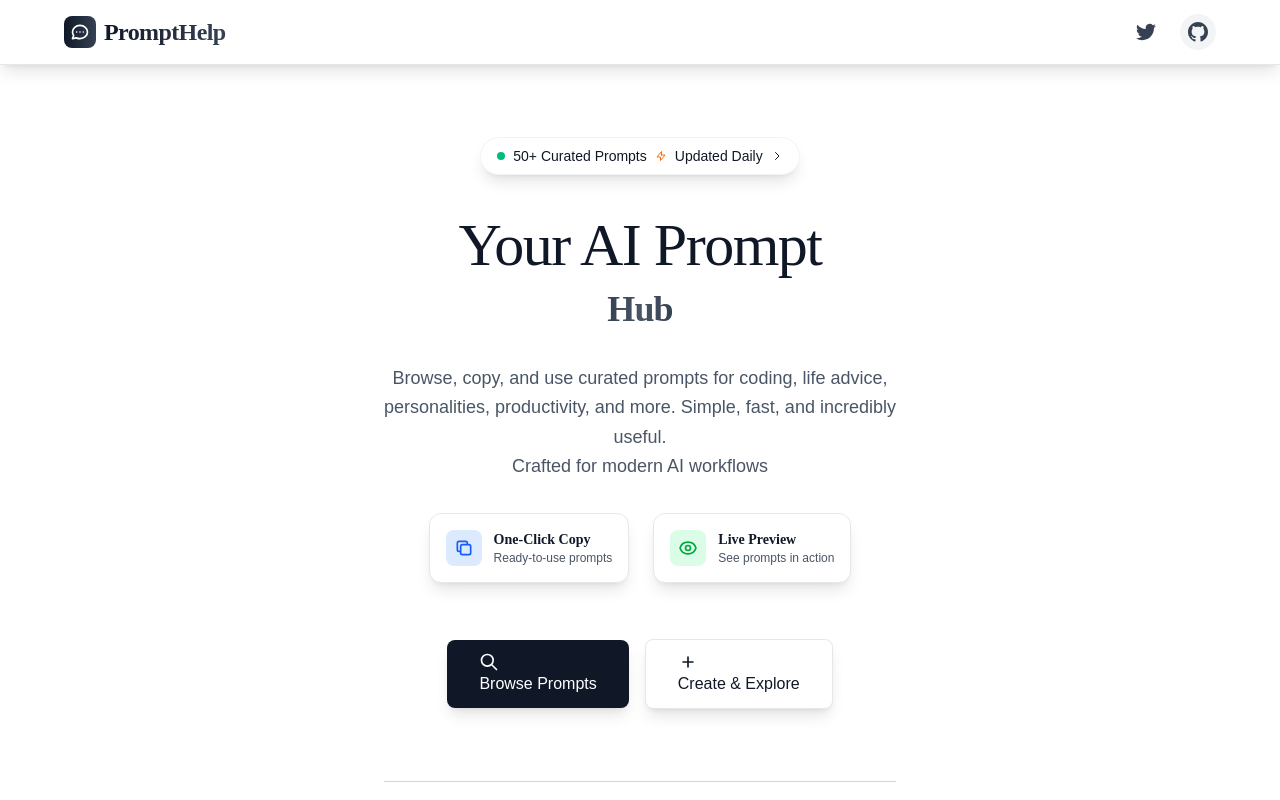
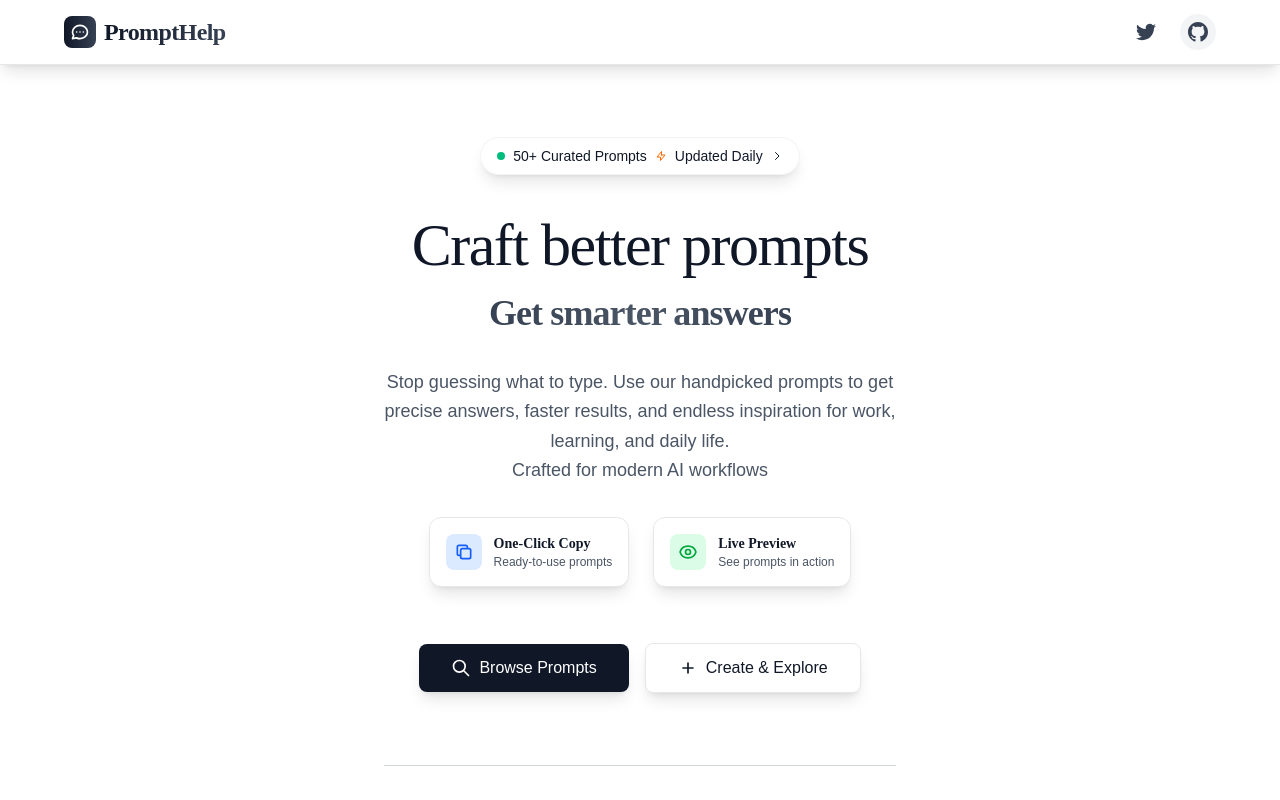
Before and after one commit to creation22/Prompthelp, a React (Vite) app: page / in a window 1280 px wide. Shown: the top 800 px of the page. Built offline with nearby package versions, Linux system fonts and the light colour scheme; a web font is replaced by a local one.

Commit message:
home done

```diff
--- a/src/components/Home.jsx
+++ b/src/components/Home.jsx
@@ -40,22 +40,22 @@ const Home = () => {
 
           {/* Main heading */}
           <div className="mb-6 sm:mb-8">
-            <h1 className="text-3xl sm:text-4xl md:text-5xl lg:text-6xl font-bold tracking-tight mb-1 sm:mb-3">
+  <h1 className="text-3xl sm:text-4xl md:text-5xl lg:text-6xl font-bold tracking-tight mb-2 sm:mb-4">
     <span className="font-medium text-gray-900">
-                 Your AI Prompt
+      Craft better prompts
     </span>
   </h1>
   <h2 className="text-2xl sm:text-3xl md:text-4xl lg:text-4xl font-bold tracking-tight">
     <span className="bg-gradient-to-r from-gray-700 via-gray-600 to-gray-700 bg-clip-text text-transparent leading-tight">
-               Hub
+      Get smarter answers
     </span>
   </h2>
 </div>
 
+
           {/* Description */}
                      <p className="text-base sm:text-lg mb-6 sm:mb-8 max-w-lg mx-auto leading-relaxed text-gray-600 px-4 sm:px-0">
-            Browse, copy, and use curated prompts for coding, life advice, personalities,
-            productivity, and more. Simple, fast, and incredibly useful.
+                     Stop guessing what to type. Use our handpicked prompts to get precise answers, faster results, and endless inspiration for work, learning, and daily life.
             <span className="block">Crafted for modern AI workflows</span>
           </p>
 
@@ -98,16 +98,17 @@ const Home = () => {
 <div className="flex flex-col sm:flex-row items-center justify-center gap-3 sm:gap-4 px-4 sm:px-0">
   <button
     onClick={handleBrowsePromptsClick}
-              className="cursor-pointer gap-2 px-4 sm:px-8 py-3 text-sm sm:text-base font-medium shadow-lg transition-all duration-300 flex-1 sm:flex-none bg-gray-900 hover:bg-gray-800 text-white rounded-lg"
+    className="flex items-center justify-center cursor-pointer gap-2 px-4 sm:px-8 py-3 text-sm sm:text-base font-medium shadow-lg transition-all duration-300 flex-1 sm:flex-none bg-gray-900 hover:bg-gray-800 text-white rounded-lg"
   >
     <svg className="h-4 sm:h-5 w-4 sm:w-5" fill="none" stroke="currentColor" viewBox="0 0 24 24">
       <path strokeLinecap="round" strokeLinejoin="round" strokeWidth={2} d="M21 21l-6-6m2-5a7 7 0 11-14 0 7 7 0 0114 0z" />
     </svg>
     Browse Prompts
   </button>
+
   <button
     onClick={handleCreateExploreClick}
-              className="cursor-pointer gap-2 px-4 sm:px-8 py-3 text-sm sm:text-base font-medium shadow-lg transition-all duration-300 flex-1 sm:flex-none bg-white text-gray-900 hover:bg-gray-50 rounded-lg border border-gray-200"
+    className="flex items-center justify-center cursor-pointer gap-2 px-4 sm:px-8 py-3 text-sm sm:text-base font-medium shadow-lg transition-all duration-300 flex-1 sm:flex-none bg-white text-gray-900 hover:bg-gray-50 rounded-lg border border-gray-200"
   >
     <svg className="h-4 sm:h-5 w-4 sm:w-5" fill="none" stroke="currentColor" viewBox="0 0 24 24">
       <path strokeLinecap="round" strokeLinejoin="round" strokeWidth={2} d="M12 6v6m0 0v6m0-6h6m-6 0H6" />
@@ -115,6 +116,7 @@ const Home = () => {
     Create & Explore
   </button>
 </div>
+
 
           {/* Stats */}
           <div className="flex items-center justify-center gap-6 sm:gap-8 md:gap-12 mt-12 sm:mt-16 md:mt-18 pt-6 sm:pt-8 border-t border-gray-300">
--- a/src/components/Navbar.jsx
+++ b/src/components/Navbar.jsx
@@ -41,7 +41,7 @@ const Navbar = () => {
           <div className="hidden md:flex items-center space-x-4 mr-8">
             {/* Twitter Icon */}
             <a
-              href="#"
+              href="https://x.com/_Creation22"
               className="p-2 rounded-full bg-white/20 hover:bg-white/30 transition-all duration-300 hover:scale-110 backdrop-blur-sm"
               aria-label="Twitter"
             >
@@ -56,7 +56,7 @@ const Navbar = () => {
 
             {/* GitHub Icon */}
             <a
-              href="#"
+              href="https://github.com/creation22/Prompthelp"
               className="p-2 rounded-full bg-gray-100 hover:bg-gray-200 transition-all duration-300 hover:scale-110 backdrop-blur-sm"
               aria-label="GitHub"
             >
@@ -109,7 +109,7 @@ const Navbar = () => {
               {/* Mobile Social Icons */}
               <div className="flex justify-center space-x-4 py-4">
                 <a
-                  href="#"
+                  href="https://x.com/_Creation22"
                   className="p-2 rounded-full bg-white/20 hover:bg-white/30 transition-all duration-300 hover:scale-110 backdrop-blur-sm"
                   aria-label="Twitter"
                 >
@@ -123,7 +123,7 @@ const Navbar = () => {
                 </a>
 
                 <a
-                  href="#"
+                  href="https://github.com/creation22/Prompthelp"
                   className="p-2 rounded-full bg-white/20 hover:bg-white/30 transition-all duration-300 hover:scale-110 backdrop-blur-sm"
                   aria-label="GitHub"
                 >
```
Lines whose indentation alone changed are shown as unchanged.
